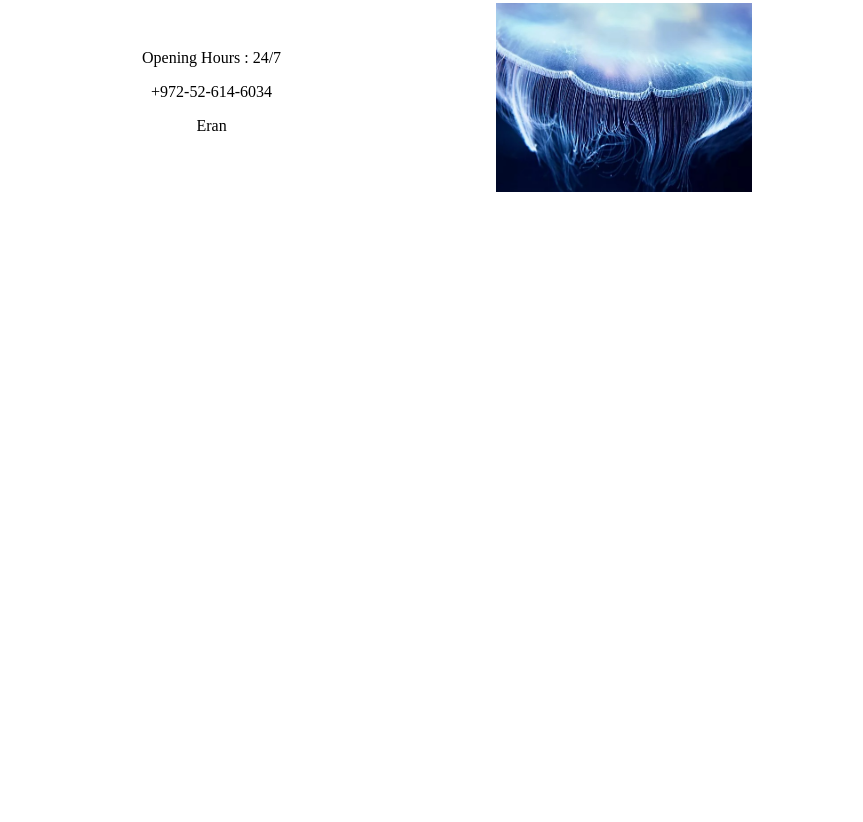
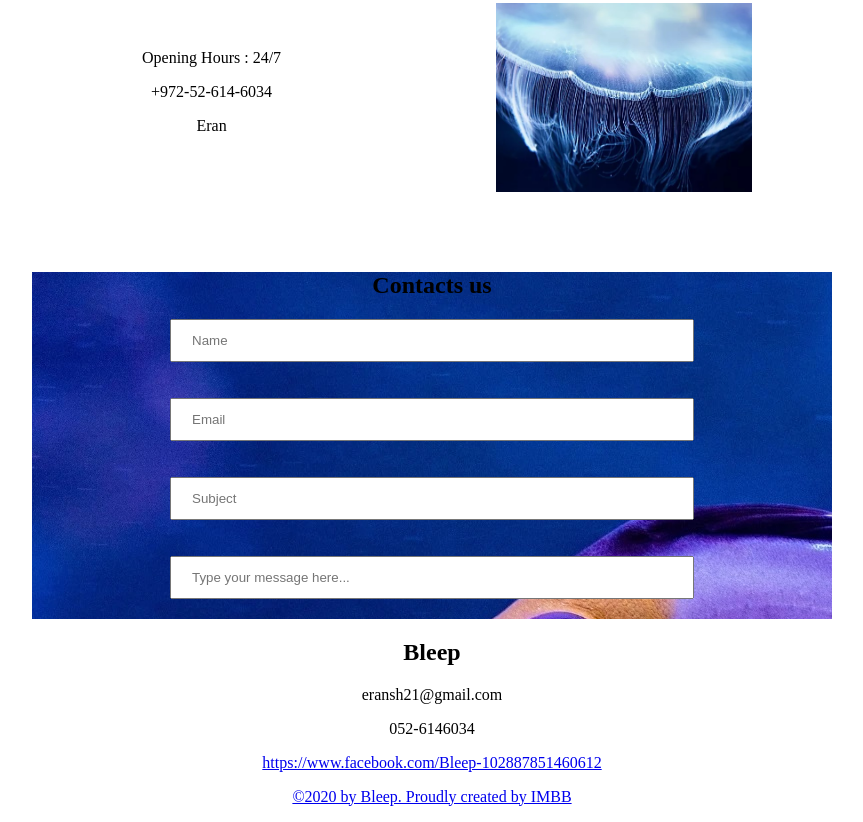
Before and after one commit to IMBenB/bleep, a plain HTML site: page public/index.html in a window 1280 px wide. Shown: the part 952-1774 px from the top of the page, without its empty margins (208-1071 px from the left). Before the commit the page ends 1224 px from the top, so only its background shows below. Drawn offline with Linux system fonts and the light colour scheme.

Commit message:
finish html

```diff
--- a/public/index.html
+++ b/public/index.html
@@ -10,12 +10,12 @@
 
 <body>
     <h1>Bleep</h1>
-    <h4>Dive deep into the marine world with us</h4>
+    <h4 id="home">Dive deep into the marine world with us</h4>
     <hr class="line">
     <ul>
-        <li>Home</li>
-        <li>Opening hours</li>
-        <li>Contact</li>
+        <a href="#home"><li>Home</li></a>
+        <a href="#hours"><li>Opening hours</li></a>
+        <a  href="#contact"><li>Contact</li></a>
     </ul>
     <div class="picture">
         <img src="Sea_sponges.jpg" alt="Sea Sponges">
@@ -27,7 +27,7 @@
         <p>חברה מקצועית אשר מלווה את הלקוח בתהליכי בנייה/ שדרוג האקווריום וכן במתן טיפולים ותחזוקה שוטפת</p>
         <p>יעוץ חינם!</p>
     </div>
-    <div class="hours">
+    <div class="hours" id="hours">
         <div class="hours_details">
             <p>Opening Hours : 24/7</p>
             <p>+972-52-614-6034</p>
@@ -35,6 +35,36 @@
         </div>
         <img src="Aurelia_Jellyfish.jpg" alt="Aurelia_Jellyfish">
     </div>
+    <div class="contact" id="contact">
+        <h2>Contacts us</h2>
+        <form action="">
+            <p class="item">
+                <input type="text" placeholder="Name">
+            </p>
+            <p>
+                <input type="text" placeholder="Email">
+            </p>
+            <p>
+                <input type="text" placeholder="Subject">
+            </p>
+            <p>
+                <input type="text" placeholder="Type your message here...">
+            </p>
+        </form>
+    </div>
+    <h2>Bleep</h2>
+    <p>eransh21@gmail.com</p>
+    <p>052-6146034</p>
+    <p>
+        <a href="https://www.facebook.com/Bleep-102887851460612">https://www.facebook.com/Bleep-102887851460612</a>
+    </p>
+    <p>
+        <a href="https://portfolio-imbb.herokuapp.com/">©2020 by Bleep. Proudly created by IMBB</a>
+    </p>
+
+
+
+
 </body>
 
 </html>
--- a/public/style.css
+++ b/public/style.css
@@ -42,3 +42,12 @@ ul {
     padding: 30px;
 
 }
+.contact{
+    background-image: url("fish.jpg");
+}
+input[type=text]{
+    width: 60%;
+    height: 20%;
+    padding: 12px 20px;
+    margin-bottom: 20px;
+}
```
Also changed, not shown: public/Aurelia_Jellyfish.webp (deleted), public/Blog_Post_Header_81.webp (added), public/fish.jpg (added).
